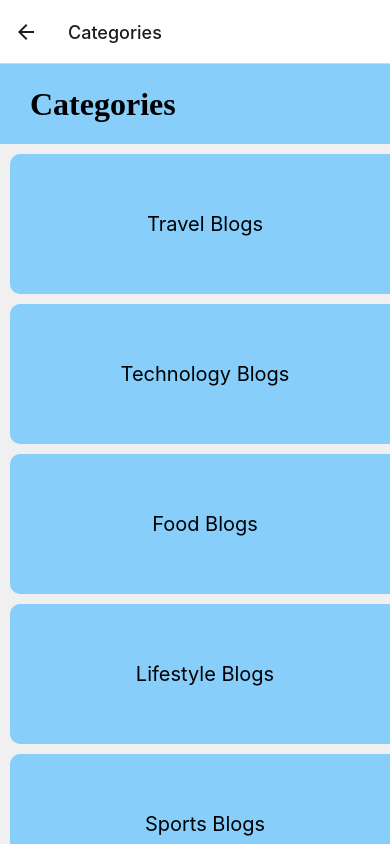
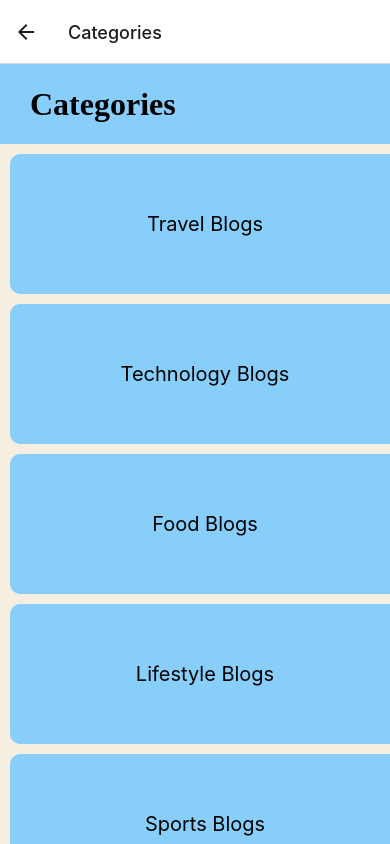
Before and after one commit to Sakshiraghuwanshi/AI-Blog-App-React-Native, a React Native app: screen /Categories in a window 390 px wide. Built offline with nearby package versions, Linux system fonts and the light colour scheme.

Commit message:
updated login and signup

```diff
--- a/src/Screens/Categories.js
+++ b/src/Screens/Categories.js
@@ -28,7 +28,7 @@ const styles=StyleSheet.create({
     mainview:{
       flex:1,
 
-      backgroundColor:"#f0f0f0",
+      backgroundColor:"#F6EEE0",
 
     }
   })
--- a/src/Screens/Signup.js
+++ b/src/Screens/Signup.js
@@ -80,7 +80,7 @@ const Signup = props => {
             btnLabel="Signup"
             Press={() => {
 
-              props.navigation.navigate('Home');
+              props.navigation.navigate('Login');
             }}
           />
           <View style={{ marginBottom: 1 }}></View>
@@ -94,7 +94,7 @@ const Signup = props => {
               Already have an account ?{' '}
             </Text>
             <TouchableOpacity
-              onPress={() => props.navigation.navigate('Login')}>
+               onPress={() => props.navigation.navigate('Login')}>
               <Text
                 style={{ color: '#5956E9', fontWeight: 'bold', fontSize: 16 }}>
                 Login
--- a/src/components/Category.js
+++ b/src/components/Category.js
@@ -1,8 +1,10 @@
 import React from "react";
-import { StyleSheet, FlatList, Text, TouchableOpacity ,Image} from "react-native";
+import { StyleSheet, FlatList, Text, TouchableOpacity ,Image,OnPress} from "react-native";
+import { NavigationContainer } from '@react-navigation/native';
 
 
-const Category = () => {
+
+const Category = (navigation) => {
     const names = [
         {
             index: "1",
@@ -33,6 +35,7 @@ const Category = () => {
             name: "Religion Blogs",
         },
     ];
+
     return (
         <FlatList
             keyExtractor={(key) => {
@@ -43,14 +46,18 @@ const Category = () => {
             renderItem={({ item }) => {
                 console.log(item.name);
                 return (
-                    <TouchableOpacity style={styles.categorybox}>
+                    <TouchableOpacity style={styles.categorybox}
+                    onPress={() =>navigation.navigate('Home',{item:Travel})}>
                         <Text style={styles.textStyle}> {item.name} </Text>
                     </TouchableOpacity>
                 );
             }}
         />
+
     );
+
 };
+
 
 const styles = StyleSheet.create({
     textStyle: {
```
